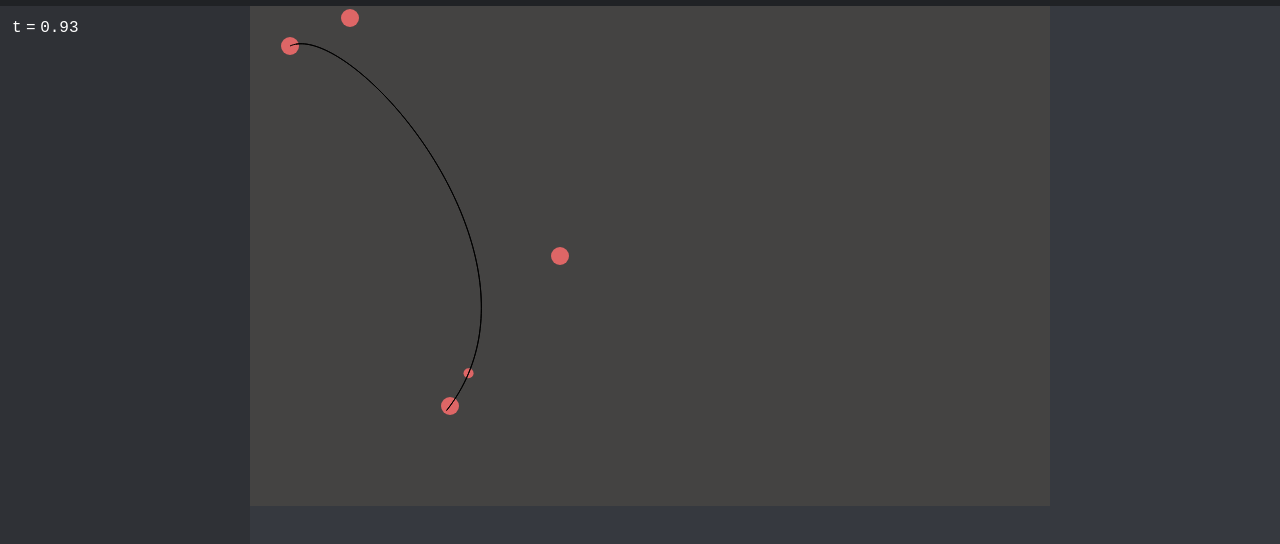
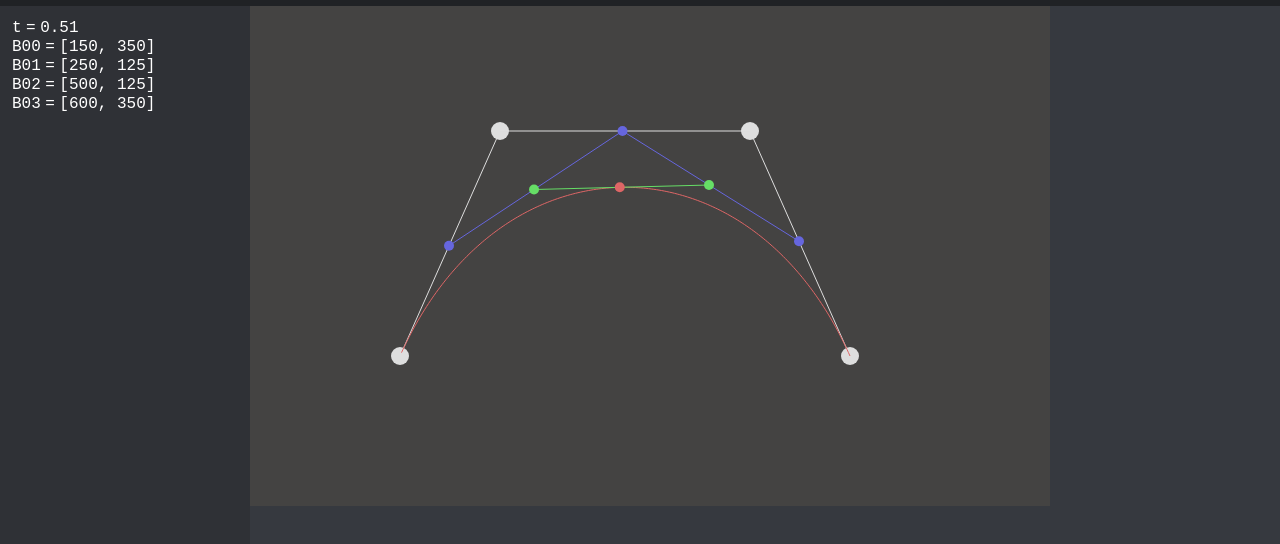
Before and after one commit to MarioVieilledent/MIN-GM-Yellow, a plain HTML site: page src/index.html in a window 1280 px wide. Shown: the part 44-588 px from the top of the page. Drawn offline with Linux system fonts and the light colour scheme.

Commit message:
Better bezier curve drawing

```diff
--- /dev/null
+++ b/src/exercises/Bezier_Curves.js
@@ -0,0 +1,111 @@
+let reverse = false;
+
+const fps = 60.0; // Refresh rate for the animations
+let delay = 1000.0 / fps;
+
+let n = 200; // Number of steps to go from t=0 to t=1 for animations (each step is 1 frame)
+let t = 0.0; // Variable going from 0 to 1 with n + 1 steps
+let step = 1.0 / n; // Increment and decrement value for t
+
+// Setup of an infinite loop with delay for animation
+let interval = setInterval(() => {
+    drawIntermediates(t);
+    if (!reverse && t < 1.0) {
+        t += step;
+    } else {
+        reverse = true;
+    }
+    if (reverse && t > 0.0) {
+        t -= step;
+    } else {
+        reverse = false;
+    }
+}, delay);
+
+// 4 control points that we can move around
+let B00 = [150, 350];
+let B01 = [250, 125];
+let B02 = [500, 125];
+let B03 = [600, 350];
+
+// Bezier curve
+let curve = [];
+
+// First step, we calculate once the first Bezier curve
+calculateBezierCurve();
+
+/**
+ * Draws intermediate points and lines of Bezier curve given a value for t
+ */
+function drawIntermediates(t) {
+    drawBasics(); // Draw the control points, the control polygon, etc.
+    updateDom(); // Display values (like value of t) into the web page
+
+    // This a bit messy, we get index for the list with rounding t * n into an integer
+    let index = Math.round(t * n);
+    if (index < 0) { index = 0 }
+    if (index >= curve.length) { index = curve.length - 1 }
+
+    // Retrieve all intermediate points stored
+    let B10 = curve[index][0];
+    let B11 = curve[index][1];
+    let B12 = curve[index][2];
+    let B20 = curve[index][3];
+    let B21 = curve[index][4];
+    let B30 = curve[index][5];
+
+    // Draw B1 points and lines
+    drawLine(B10, B11, BLUE);
+    drawLine(B11, B12, BLUE);
+    drawPoint(B10, 5, BLUE);
+    drawPoint(B11, 5, BLUE);
+    drawPoint(B12, 5, BLUE);
+
+    // Draw B2 points and tangent line
+    drawLine(B20, B21, GREEN);
+    drawPoint(B20, 5, GREEN);
+    drawPoint(B21, 5, GREEN);
+
+    // Draw B3 point
+    drawPoint(B30, 5, RED);
+}
+
+/**
+ * Draw only the curve (whole curve so no need of t parameter)
+ */
+function drawCurve() {
+    for (let i = 0; i < curve.length - 1; i++) {
+        drawLine(curve[i][5], curve[i + 1][5], RED);
+    }
+}
+
+/**
+ * For t going from 0 to 1 with n + 1 steps, calculate and memorize all values of intermediate points.
+ * No drawing in the function, only calculus
+ */
+function calculateBezierCurve() {
+    tempCurve = [];
+    for (let x = 0; x <= 1; x += step) {
+        B10 = casteljau(B00, B01, x);
+        B11 = casteljau(B01, B02, x);
+        B12 = casteljau(B02, B03, x);
+
+        B20 = casteljau(B10, B11, x);
+        B21 = casteljau(B11, B12, x);
+
+        B30 = casteljau(B20, B21, x);
+
+        // Curve is a list (for each steps) of a list (for each intermediate points)
+        tempCurve.push([B10, B11, B12, B20, B21, B30]);
+    }
+    curve = tempCurve;
+    // drawCurve(); // After calculating whole Bezier curve, draw its result (only the curve)
+}
+
+/**
+ * Given two points and t variable, calculate the next iteration with Casteljau's algorithm
+ */
+function casteljau(p1, p2, t) {
+    // return [p1[0] + t * (p2[0] - p1[0]) / max, p1[1] + t * (p2[1] - p1[1]) / max]; // Previous calculus, focusing on interpolating point between 2 points
+    return [t * p1[0] + (1 - t) * p2[0], t * p1[1] + (1 - t) * p2[1]]; // Casteljau's algorithm
+}
--- a/src/index.html
+++ b/src/index.html
@@ -43,6 +43,26 @@
                             <span class="equals">=</span>
                             <span class="value" id="value_t"></span>
                         </div>
+                        <div class="property-value">
+                            <span class="property">B00</span>
+                            <span class="equals">=</span>
+                            <span class="value" id="value_B00"></span>
+                        </div>
+                        <div class="property-value">
+                            <span class="property">B01</span>
+                            <span class="equals">=</span>
+                            <span class="value" id="value_B01"></span>
+                        </div>
+                        <div class="property-value">
+                            <span class="property">B02</span>
+                            <span class="equals">=</span>
+                            <span class="value" id="value_B02"></span>
+                        </div>
+                        <div class="property-value">
+                            <span class="property">B03</span>
+                            <span class="equals">=</span>
+                            <span class="value" id="value_B03"></span>
+                        </div>
                     </div>
                 </div>
             </div>
@@ -54,7 +74,14 @@
             </div>
         </div>
     </div>
-    <script src="script.js"></script>
+    <!-- Other script non relevant for exercises -->
+    <script src="./scripts/Bezier_Curves_Script.js"></script>
+
+    <!-- Scripts for exercises -->
+    <script src="./exercises/Bezier_Curves.js"></script>
+    <script src="./exercises/Bezier_Surfaces.js"></script>
+    <script src="./exercises/B-Splines_And_NURBS_Curves.js"></script>
+    <script src="./exercises/NURBS_Curves.js"></script>
 </body>
 
 </html>
--- a/src/script.js
+++ /dev/null
@@ -1,178 +0,0 @@
-let reverse = false;
-
-const fps = 60.0; // Refresh rate for the animations
-let delay = 1000.0 / fps;
-
-let max = 100; // Number of steps to go from t=0 to t=1 for animations (each step is 1 frame)
-
-let t = 0; // Variable modeling time or any x, B points are calculated depending on t: B(t)
-
-// Set of the interval for animations
-let interval = setInterval(() => {
-    drawBezier(t);
-    if (!reverse && t <= max) {
-        t++;
-    } else {
-        reverse = true;
-    }
-    if (reverse && t >= 0) {
-        t--;
-    } else {
-        reverse = false;
-    }
-}, delay);
-
-// Elements to update HTML content
-let value_t = document.getElementById('value_t');
-
-// Canvans and context to draw graphics in web page
-let canvas = document.getElementById('canvas');
-const width = 800;
-const height = 500;
-let ctx = canvas.getContext('2d');
-
-ctx.fillStyle = '#444342';
-ctx.fillRect(0, 0, width, height);
-
-const red = '#de6666';
-const green = '#66de66';
-const blue = '#6666de';
-
-mousePressed = ''; // If the mouse is pressed or not (to move points)
-mousePos = [0.0, 0.0]; // Position of mouse for moving points
-
-// 4 control points
-let B00 = [40, 40];
-let B01 = [100, 12];
-let B02 = [310, 250];
-let B03 = [200, 400];
-
-// Bézier curve
-let curve = [];
-
-/**
- * Draw all points for Bézier curve (B1, B2 and B3)
- */
-function drawBezier(t) {
-    drawBasics();
-    updateDom();
-
-    B10 = [B00[0] + t * (B01[0] - B00[0]) / max, B00[1] + t * (B01[1] - B00[1]) / max];
-    B11 = [B01[0] + t * (B02[0] - B01[0]) / max, B01[1] + t * (B02[1] - B01[1]) / max];
-    B12 = [B02[0] + t * (B03[0] - B02[0]) / max, B02[1] + t * (B03[1] - B02[1]) / max];
-
-    // drawLine(B10, B11, blue);
-    // drawLine(B11, B12, blue);
-    // drawPoint(B10, 5, blue);
-    // drawPoint(B11, 5, blue);
-    // drawPoint(B12, 5, blue);
-
-    B20 = [B10[0] + t * (B11[0] - B10[0]) / max, B10[1] + t * (B11[1] - B10[1]) / max];
-    B21 = [B11[0] + t * (B12[0] - B11[0]) / max, B11[1] + t * (B12[1] - B11[1]) / max];
-
-    // drawLine(B20, B21, green);
-    // drawPoint(B20, 5, green);
-    // drawPoint(B21, 5, green);
-
-    B30 = [B20[0] + t * (B21[0] - B20[0]) / max, B20[1] + t * (B21[1] - B20[1]) / max];
-
-    drawPoint(B30, 5, red);
-
-    if (curve.length < max * 2) {
-        curve.push(B30);
-    }
-
-    for (let i = 0; i < curve.length - 1; i++) {
-        drawLine(curve[i], curve[i + 1], blue);
-    }
-}
-
-/**
- * Draws the known elements for the Bézier curve (control polygons and its 4 points)
- */
-function drawBasics() {
-    ctx.fillStyle = '#444342';
-    ctx.fillRect(0, 0, width, height);
-
-    // drawLine(B00, B01);
-    // drawLine(B01, B02);
-    // drawLine(B02, B03);
-
-    drawPoint(B00, 9, red);
-    drawPoint(B01, 9, red);
-    drawPoint(B02, 9, red);
-    drawPoint(B03, 9, red);
-}
-
-/**
- * Draws a point in the canvas given x and y
- * @param {*} point, array of two numbers [x, y]
- * @param {*} radius of the point (number)
- * @param {*} color, hex value for the point's color
- */
-function drawPoint(point, radius, color) {
-    ctx.beginPath();
-    ctx.fillStyle = color;
-    ctx.arc(point[0], point[1], radius, 0.0, 2.0 * Math.PI);
-    ctx.fill();
-}
-
-/**
- * Draw a line in the canvas given two points
- */
-function drawLine(p1, p2, color) {
-    ctx.beginPath();
-    ctx.fillStyle = color;
-    ctx.moveTo(p1[0], p1[1])
-    ctx.lineTo(p2[0], p2[1])
-    ctx.stroke();
-}
-
-/**
- * Updates the HTML document to display numerical values
- */
-function updateDom() {
-    value_t.innerHTML = (t / max).toFixed(2);
-}
-
-canvas.addEventListener('mousedown', () => {
-    if (getDistance(mousePos, B00) < 10) {
-        mousePressed = 'B00';
-    }
-    if (getDistance(mousePos, B01) < 10) {
-        mousePressed = 'B01';
-    }
-    if (getDistance(mousePos, B02) < 10) {
-        mousePressed = 'B02';
-    }
-    if (getDistance(mousePos, B03) < 10) {
-        mousePressed = 'B03';
-    }
-}, false);
-
-canvas.addEventListener('mouseup', () => {
-    curve = [];
-    mousePressed = '';
-}, false);
-
-function manageMouse(event) {
-    mousePos = getMousePos(canvas, event);
-    switch (mousePressed) {
-        case 'B00': B00 = mousePos; break;
-        case 'B01': B01 = mousePos; break;
-        case 'B02': B02 = mousePos; break;
-        case 'B03': B03 = mousePos; break;
-    }
-}
-
-function getMousePos(canvas, evt) {
-    var rect = canvas.getBoundingClientRect();
-    return [evt.clientX - rect.left, evt.clientY - rect.top];
-}
-
-/**
- * Return distance between two points
- */
-function getDistance(p1, p2) {
-    return Math.sqrt(Math.pow(p2[0] - p1[0], 2.0) + Math.pow(p2[1] - p1[1], 2.0));
-}
--- /dev/null
+++ b/src/scripts/Bezier_Curves_Script.js
@@ -0,0 +1,145 @@
+/**
+ * This file provides additional variables and functions
+ * in order to display properly Bezier curves, and provides
+ * some interaction (move points with the mouse).
+ *
+ * All relevant variables, functions and algorithms about
+ * Bezier curve calculus, Casteljau's algorithm are in
+ * the script file ./src/exercises/Bezier_Curves.js
+ */
+
+// Elements to update HTML content
+let value_t = document.getElementById('value_t');
+let value_B00 = document.getElementById('value_B00');
+let value_B01 = document.getElementById('value_B01');
+let value_B02 = document.getElementById('value_B02');
+let value_B03 = document.getElementById('value_B03');
+
+// Canvas and context to draw graphics in web page
+let canvas = document.getElementById('canvas');
+const width = 800;
+const height = 500;
+let ctx = canvas.getContext('2d');
+
+ctx.fillStyle = '#444342';
+ctx.fillRect(0, 0, width, height);
+
+const RED = '#de6666';
+const GREEN = '#66de66';
+const BLUE = '#6666de';
+const YELLOW = '#dede66';
+const MAGENTA = '#de66de';
+const CYAN = '#66dede';
+const BLACK = '#666666';
+const WHITE = '#dedede';
+
+
+mousePressed = ''; // If the mouse is pressed or not (to move points)
+mousePos = [0.0, 0.0]; // Position of mouse for moving points
+
+/**
+ * Draws the known elements for the Bezier curve (control polygons and its 4 points)
+ */
+function drawBasics() {
+    ctx.fillStyle = '#444342';
+    ctx.fillRect(0, 0, width, height);
+
+    // Draw of 4 control points
+    drawPoint(B00, 9, WHITE);
+    drawPoint(B01, 9, WHITE);
+    drawPoint(B02, 9, WHITE);
+    drawPoint(B03, 9, WHITE);
+
+    // Draw of 3 lines
+    drawLine(B00, B01, WHITE);
+    drawLine(B01, B02, WHITE);
+    drawLine(B02, B03, WHITE);
+
+    // Draw of curve
+    drawCurve();
+}
+
+/**
+ * Draws a point in the canvas given x and y
+ * @param {*} point, array of two numbers [x, y]
+ * @param {*} radius of the point (number)
+ * @param {*} color, hex value for the point's color
+ */
+function drawPoint(point, radius, color) {
+    ctx.beginPath();
+    ctx.fillStyle = color;
+    ctx.arc(point[0], point[1], radius, 0.0, 2.0 * Math.PI);
+    ctx.fill();
+}
+
+/**
+ * Draw a line in the canvas given two points
+ */
+function drawLine(p1, p2, color) {
+    ctx.beginPath();
+    ctx.strokeStyle = color;
+    ctx.moveTo(p1[0], p1[1])
+    ctx.lineTo(p2[0], p2[1])
+    ctx.stroke();
+}
+
+/**
+ * Updates the HTML document to display numerical values
+ */
+function updateDom() {
+    value_t.innerHTML = (t).toFixed(2);
+
+    value_B00.innerHTML = (`[${B00[0]}, ${B00[1]}]`);
+    value_B01.innerHTML = (`[${B01[0]}, ${B01[1]}]`);
+    value_B02.innerHTML = (`[${B02[0]}, ${B02[1]}]`);
+    value_B03.innerHTML = (`[${B03[0]}, ${B03[1]}]`);
+}
+
+/**
+ *
+ */
+canvas.addEventListener('mousedown', () => {
+    if (getDistance(mousePos, B00) < 10) {
+        mousePressed = 'B00';
+    }
+    if (getDistance(mousePos, B01) < 10) {
+        mousePressed = 'B01';
+    }
+    if (getDistance(mousePos, B02) < 10) {
+        mousePressed = 'B02';
+    }
+    if (getDistance(mousePos, B03) < 10) {
+        mousePressed = 'B03';
+    }
+}, false);
+
+canvas.addEventListener('mouseup', () => {
+    mousePressed = '';
+}, false);
+
+/**
+ * When user clicked on a control point:
+ * 1) Modify coordinate of the point moved
+ * 2) Calculate the whole new Bezier curve
+ */
+function manageMouse(event) {
+    mousePos = getMousePos(canvas, event);
+    switch (mousePressed) {
+        case 'B00': B00 = mousePos; calculateBezierCurve(); break;
+        case 'B01': B01 = mousePos; calculateBezierCurve(); break;
+        case 'B02': B02 = mousePos; calculateBezierCurve(); break;
+        case 'B03': B03 = mousePos; calculateBezierCurve(); break;
+    }
+}
+
+function getMousePos(canvas, evt) {
+    var rect = canvas.getBoundingClientRect();
+    return [evt.clientX - rect.left, evt.clientY - rect.top];
+}
+
+/**
+ * Return distance between two points
+ */
+function getDistance(p1, p2) {
+    return Math.sqrt(Math.pow(p2[0] - p1[0], 2.0) + Math.pow(p2[1] - p1[1], 2.0));
+}
```
Also changed, not shown: src/exercises/B-Splines_And_NURBS_Curves.js (added), src/exercises/Bezier_Surfaces.js (added), src/exercises/NURBS_Curves.js (added).
